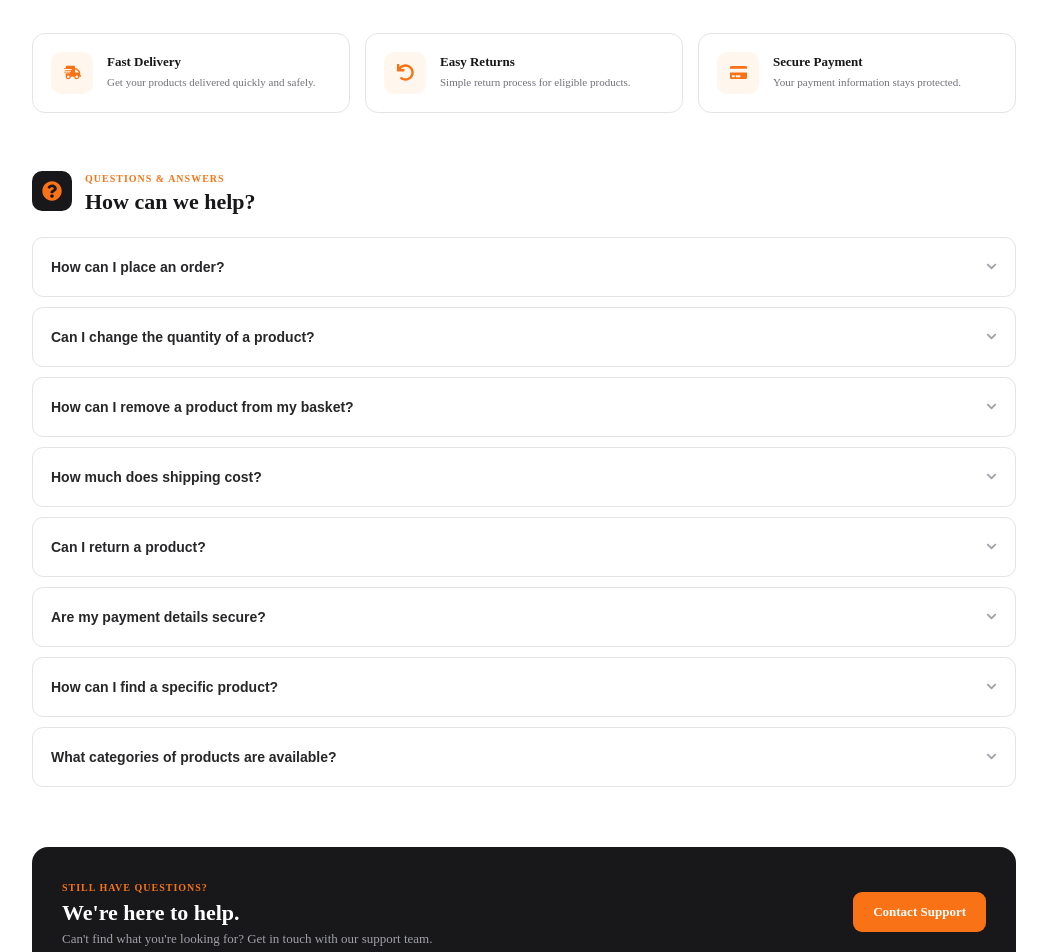
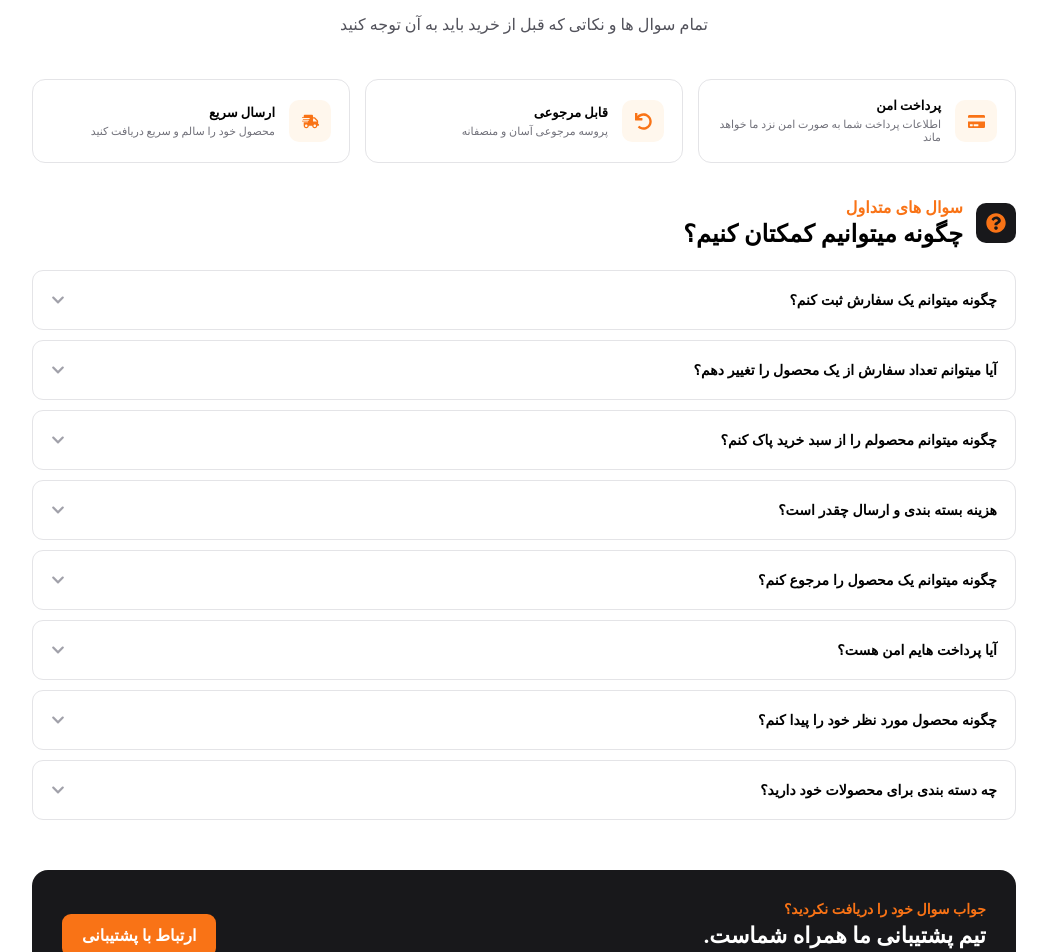
Before and after one commit to Sogand-mohamadiPour/shopping-island, a React (Vite) app: page /about in a window 1280 px wide. Shown: the part 240-1192 px from the top of the page, without its empty margins (116-1163 px from the left). Built offline with nearby package versions, Linux system fonts and the light colour scheme; no server answers.

Commit message:
feat: localize text and styles for Persian language support across multiple components

```diff
--- a/src/App.css
+++ b/src/App.css
@@ -27,6 +27,7 @@ body {
     --text-secondary: #52525b;
     --text-muted: #71717a;
     --text-light: #a1a1aa;
+    --text-black: #000000;
 
     /* Brand */
     --primary: #f97316;
@@ -57,6 +58,7 @@ body {
     --text-secondary: #d4d4d8;
     --text-muted: #a1a1aa;
     --text-light: #71717a;
+    --text-black: #ffffff;
 
     /* Brand */
     --primary: #fb923c;
--- a/src/components/Card.jsx
+++ b/src/components/Card.jsx
@@ -23,7 +23,7 @@ function Card({ data }) {
     <div className={styles.card}>
       <img alt={title} src={image} />
       <p>{title.split(" ").slice(0, 3)}</p>
-      <p>price: {price}</p>
+      <p>قیمت: {price}</p>
       <hr />
       <div className={styles.d_icons}>
         <div className={styles.icon}>
--- a/src/css/About.module.css
+++ b/src/css/About.module.css
@@ -9,41 +9,35 @@
 }
 
 .label {
-  color: #f97316;
-  font-size: 11px;
+  color: var(--primary);
   font-weight: 800;
-  letter-spacing: 1.5px;
 }
 
 .hero h1 {
-  margin: 10px 0;
-  color: #18181b;
+  color: var(--text-primary);
   font-size: 38px;
   font-weight: 800;
 }
 
 .hero p {
-  max-width: 600px;
-  margin: auto;
-  color: #71717a;
-  font-size: 15px;
-  line-height: 1.7;
+  color: var(--text-secondary);
 }
 
 .infoGrid {
   display: grid;
   grid-template-columns: repeat(3, 1fr);
   gap: 15px;
-  margin-bottom: 55px;
+  margin-bottom: 35px;
 }
 
 .infoCard {
+  direction: rtl;
   display: flex;
   align-items: center;
   gap: 14px;
   padding: 18px;
-  background: white;
-  border: 1px solid #e4e4e7;
+  background: var(--bg-primary);
+  border: 1px solid var(--border);
   border-radius: 13px;
   transition: 0.2s ease;
 }
@@ -62,8 +56,8 @@
   display: flex;
   align-items: center;
   justify-content: center;
-  background: #fff7ed;
-  color: #f97316;
+  background: var(--bg-card);
+  color: var(--primary);
   border-radius: 10px;
 }
 
@@ -73,19 +67,19 @@
 
 .infoCard h3 {
   margin: 0 0 4px;
-  color: #18181b;
+  color: var(--text-black);
   font-size: 13px;
 }
 
 .infoCard p {
   margin: 0;
-  color: #71717a;
+  color: var(--text-muted);
   font-size: 11px;
-  line-height: 1.5;
 }
 
 .faqSection {
-  margin-bottom: 60px;
+  margin-bottom: 50px;
+  direction: rtl;
 }
 
 .sectionTitle {
@@ -106,26 +100,24 @@
 }
 
 .sectionTitle span {
-  color: #f97316;
-  font-size: 10px;
+  color: var(--primary);
   font-weight: 800;
-  letter-spacing: 1px;
 }
 
 .sectionTitle h2 {
   margin: 3px 0 0;
-  color: #18181b;
-  font-size: 22px;
+  color: var(--text-black);
 }
 
 .accordion {
+  direction: rtl;
   display: flex;
   flex-direction: column;
   gap: 10px;
 }
 
 .faqItem {
-  background: white;
+  background: var(--bg-primary);
   border: 1px solid #e4e4e7;
   border-radius: 11px;
   overflow: hidden;
@@ -133,7 +125,7 @@
 }
 
 .faqItem:hover {
-  border-color: #d4d4d8;
+  border-color: var(--border);
 }
 
 .faqItem.active {
@@ -151,33 +143,30 @@
   padding: 0 18px;
   border: none;
   background: transparent;
-  color: #27272a;
-  text-align: left;
+  color: var(--text-black);
   font-size: 14px;
   font-weight: 600;
   cursor: pointer;
 }
 
 .question:hover {
-  color: #f97316;
+  color: var(--primary);
 }
 
 .chevron {
   flex-shrink: 0;
-  color: #a1a1aa;
-  font-size: 11px;
+  color: var(--text-light);
   transition: transform 0.25s ease,
               color 0.2s ease;
 }
 
 .rotate {
   transform: rotate(180deg);
-  color: #f97316;
+  color: var(--primary);
 }
 
 .answer {
   max-height: 0;
-  overflow: hidden;
   transition:
     max-height 0.3s ease,
     padding 0.3s ease;
@@ -189,13 +178,13 @@
 
 .answer p {
   margin: 0;
+  overflow: hidden;
   padding: 0 45px 18px 18px;
-  color: #71717a;
-  font-size: 13px;
-  line-height: 1.7;
+  color: var(--text-secondary);
 }
 
 .help {
+  direction: rtl;
   display: flex;
   align-items: center;
   justify-content: space-between;
@@ -207,10 +196,9 @@
 }
 
 .help span {
-  color: #f97316;
-  font-size: 10px;
+  color: var(--primary);
+  font-size: 14px;
   font-weight: 800;
-  letter-spacing: 1px;
 }
 
 .help h2 {
@@ -220,24 +208,22 @@
 
 .help p {
   margin: 0;
-  color: #a1a1aa;
+  color: var(--text-light);
   font-size: 13px;
 }
 
 .helpButton {
-  flex-shrink: 0;
   padding: 12px 20px;
-  background: #f97316;
+  background: var(--primary);
   color: white;
   border-radius: 9px;
   text-decoration: none;
-  font-size: 13px;
   font-weight: 700;
   transition: 0.2s ease;
 }
 
 .helpButton:hover {
-  background: #ea580c;
+  background: var(--primary-hover);
   transform: translateY(-2px);
 }
 
--- a/src/css/Card.module.css
+++ b/src/css/Card.module.css
@@ -13,6 +13,7 @@
     box-shadow 0.25s ease,
     border-color 0.25s ease;
   box-sizing: border-box;
+  direction: rtl;
 }
 
 .card:hover {
--- a/src/pages/About.jsx
+++ b/src/pages/About.jsx
@@ -14,44 +14,44 @@ function About() {
 
   const faqs = [
     {
-      question: "How can I place an order?",
+      question: "چگونه میتوانم یک سفارش ثبت کنم؟",
       answer:
-        "Browse our products, open the product you like, and add it to your basket. You can then review your basket and continue to checkout.",
+        "به صفحه محصولات بروید, محصول مورد نظر خود را انتخاب کنید, محصول را به سبد خرید اضافه کنید. حال سبد خرید خود را چک و تسویه کنید",
     },
     {
-      question: "Can I change the quantity of a product?",
+      question: "آیا میتوانم تعداد سفارش از یک محصول را تغییر دهم؟",
       answer:
-        "Yes. You can increase or decrease the quantity directly from your basket using the plus and minus buttons.",
+        "بله. به صورت مستقیم میتوانید تعداد محصول مورد نیاز را توسط دکمه ها کم و یا زیاد کنید",
     },
     {
-      question: "How can I remove a product from my basket?",
+      question: "چگونه میتوانم محصولم را از سبد خرید پاک کنم؟",
       answer:
-        "Open your basket and click the trash icon next to the product you want to remove. The product will immediately be removed from your basket.",
+        "سبد خرید خود را باز کنید و روی آیکون سطل زباله کنار محصول مورد نظر کلیک کنید محصول سریعا از سبد خرید شما پاک خواهد شد.",
     },
     {
-      question: "How much does shipping cost?",
+      question: "هزینه بسته بندی و ارسال چقدر است؟",
       answer:
-        "Shipping is currently free on all orders. There are no additional shipping fees added to your order.",
+        "در حال حاضر هزینه بسته بندی و ارسال در این فروشگاه رایگان است و مبلغی اضافه بر سبد خرید خود نخواهید دید.",
     },
     {
-      question: "Can I return a product?",
+      question: "چگونه میتوانم یک محصول را مرجوع کنم؟",
       answer:
-        "Yes. Products can be returned according to our return policy. Make sure the product is in its original condition before requesting a return.",
+        "محصول را با توجه به قوانین فروشگاه میتوانید مرجوع کنید. قبل از درخواست مرجوعی حتما چک کنید که محصول در شرایطی که ارسال شد قرار داشته باشد ",
     },
     {
-      question: "Are my payment details secure?",
+      question: "آیا پرداخت هایم امن هست؟",
       answer:
-        "Yes. We use secure payment processing to protect your payment information and personal data during checkout.",
+        "بله. ما پرداخت شما را در تمامی مراحل با تکنولوژی های خود امن نگاه میداریم.",
     },
     {
-      question: "How can I find a specific product?",
+      question: "چگونه محصول مورد نظر خود را پیدا کنم؟",
       answer:
-        "Use the search bar on the Products page to quickly find products by their name. You can also filter products by category.",
+        "از سرچی که در صفحه محصول قرار داده شده استفاده کنید. همچنین میتوانید در همان صفحه محصولات را طبق دسته بندی مشخص شده فیلتر کنید.",
     },
     {
-      question: "What categories of products are available?",
+      question: "چه دسته بندی برای محصولات خود دارید؟",
       answer:
-        "Our store currently includes Men's Clothing, Women's Clothing, Electronics, Jewelry, and other products that may be added in the future.",
+        "در حال حاضر دسته بندی ما شامل لباس مردانه, لباس زنانه, لوازم الکترونیکی و جواهرات هستند., دسته بندی های بیشتر نیز در آینده اضافه خواهد شد.",
     },
   ];
 
@@ -62,15 +62,14 @@ function About() {
   return (
     <main className={styles.page}>
       <section className={styles.hero}>
-        <span className={styles.label}>
-          NEED SOME HELP?
-        </span>
+        <h2 className={styles.label}>
+          به کمک نیاز دارید؟
+        </h2>
         <h1>
-          Frequently Asked Questions
+          سوالات متداول
         </h1>
         <p>
-          Everything you need to know about shopping,
-          orders, delivery, and your basket.
+          تمام سوال ها و نکاتی که قبل از خرید باید به آن توجه کنید
         </p>
       </section>
 
@@ -80,10 +79,9 @@ function About() {
             <FaShippingFast />
           </div>
           <div>
-            <h3>Fast Delivery</h3>
+            <h3>ارسال سریع</h3>
             <p>
-              Get your products delivered quickly
-              and safely.
+              محصول خود را سالم و سریع دریافت کنید
             </p>
           </div>
         </div>
@@ -94,10 +92,9 @@ function About() {
             <FaUndo />
           </div>
           <div>
-            <h3>Easy Returns</h3>
+            <h3>قابل مرجوعی</h3>
             <p>
-              Simple return process for eligible
-              products.
+              پروسه مرجوعی آسان و منصفانه
             </p>
           </div>
         </div>
@@ -107,10 +104,9 @@ function About() {
           </div>
 
           <div>
-            <h3>Secure Payment</h3>
+            <h3>پرداخت امن</h3>
             <p>
-              Your payment information stays
-              protected.
+              اطلاعات پرداخت شما به صورت امن نزد ما خواهد ماند
             </p>
           </div>
         </div>
@@ -121,8 +117,8 @@ function About() {
         <div className={styles.sectionTitle}>
           <FaQuestionCircle />
           <div>
-            <span>QUESTIONS & ANSWERS</span>
-            <h2>How can we help?</h2>
+            <span>سوال های متداول</span>
+            <h2>چگونه میتوانیم کمکتان کنیم؟</h2>
           </div>
         </div>
 
@@ -166,20 +162,20 @@ function About() {
 
       <section className={styles.help}>
         <div>
-          <span>STILL HAVE QUESTIONS?</span>
+          <span>جواب سوال خود را دریافت نکردید؟</span>
           <h2>
-            We're here to help.
+            تیم پشتیبانی ما همراه شماست.
           </h2>
           <p>
-            Can't find what you're looking for?
-            Get in touch with our support team.
+            با مشکلی مواجه شدید؟
+            تیکت خود را ثبت کنید.
           </p>
         </div>
         <a
           href="mailto:support@shoppinicenter.com"
           className={styles.helpButton}
         >
-          Contact Support
+          ارتباط با پشتیبانی
         </a>
       </section>
     </main>
--- a/src/pages/PageProducts.jsx
+++ b/src/pages/PageProducts.jsx
@@ -28,11 +28,9 @@ function PageProducts() {
   };
 
   const categoryHandler = (e) => {
-    let category = e.target.innerText.toLowerCase().trim();
+    const persianCategory = e.target.innerText.trim();
 
-    if (category === "all") {
-      category = "";
-    }
+    const category = categoryNames[persianCategory];
 
     setSearchFilter({
       ...searchFilter,
@@ -43,60 +41,53 @@ function PageProducts() {
   useEffect(() => {
     setSearchParams(searchFilter);
 
-    let filteredProducts = searchData(
-      data.products,
-      searchFilter.search
-    );
+    let filteredProducts = searchData(data.products, searchFilter.search);
 
-    filteredProducts = categoryData(
-      filteredProducts,
-      searchFilter.category
-    );
+    filteredProducts = categoryData(filteredProducts, searchFilter.category);
 
     // eslint-disable-next-line react-hooks/set-state-in-effect
     setShowProducts(filteredProducts);
   }, [data.products, searchFilter, setSearchParams]);
+
+  const categoryNames = {
+    همه: "",
+    "لباس مردانه": "men's clothing",
+    الکترونیکی: "electronics",
+    "لباس زنانه": "women's clothing",
+    جواهرات: "jewelery",
+  };
 
   return (
     <>
       {/* ================= SEARCH & FILTER ================= */}
 
       <div className={styles.productControls}>
-
         <div className={styles.searchBox}>
           <CiSearch className={styles.searchIcon} />
 
           <input
             type="text"
-            placeholder="Search products..."
+            placeholder="محصول مورد نظر خود را جستجو کنید"
             value={search}
-            onChange={(e) =>
-              setSearch(e.target.value.toLowerCase())
-            }
+            onChange={(e) => setSearch(e.target.value.toLowerCase())}
           />
 
-          <button onClick={searchHandler}>
-            Search
-          </button>
+          <button onClick={searchHandler}>جستجو</button>
         </div>
 
-        <ul
-          className={styles.category}
-          onClick={categoryHandler}
-        >
-          <li>all</li>
-          <li>men's clothing</li>
-          <li>electronics</li>
-          <li>women's clothing</li>
-          <li>jewelery</li>
+        <ul className={styles.category} onClick={categoryHandler}>
+          <li>همه</li>
+          <li>لباس مردانه</li>
+          <li>الکترونیکی</li>
+          <li>لباس زنانه</li>
+          <li>جواهرات</li>
         </ul>
       </div>
 
       <div className={styles.content}>
-
         {data.error404 && (
           <p className={styles.error}>
-            Failed to fetch products.
+            متاسفانه خطایی رخ داده، مجددا تلاش کنید
           </p>
         )}
 
@@ -107,12 +98,8 @@ function PageProducts() {
         )}
 
         {showProducts.map((item) => (
-          <Card
-            key={item.id}
-            data={item}
-          />
+          <Card key={item.id} data={item} />
         ))}
-
       </div>
     </>
   );
```
